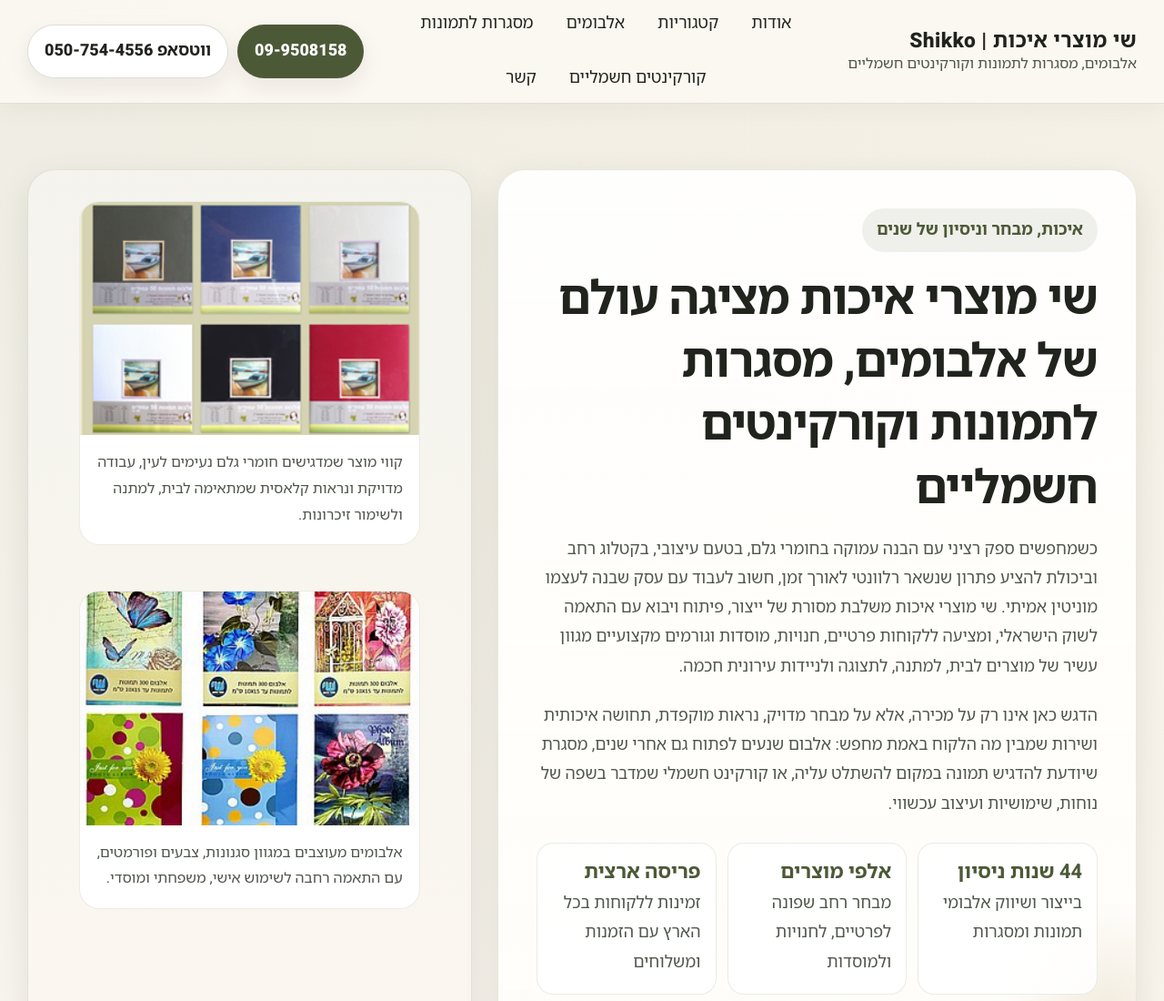
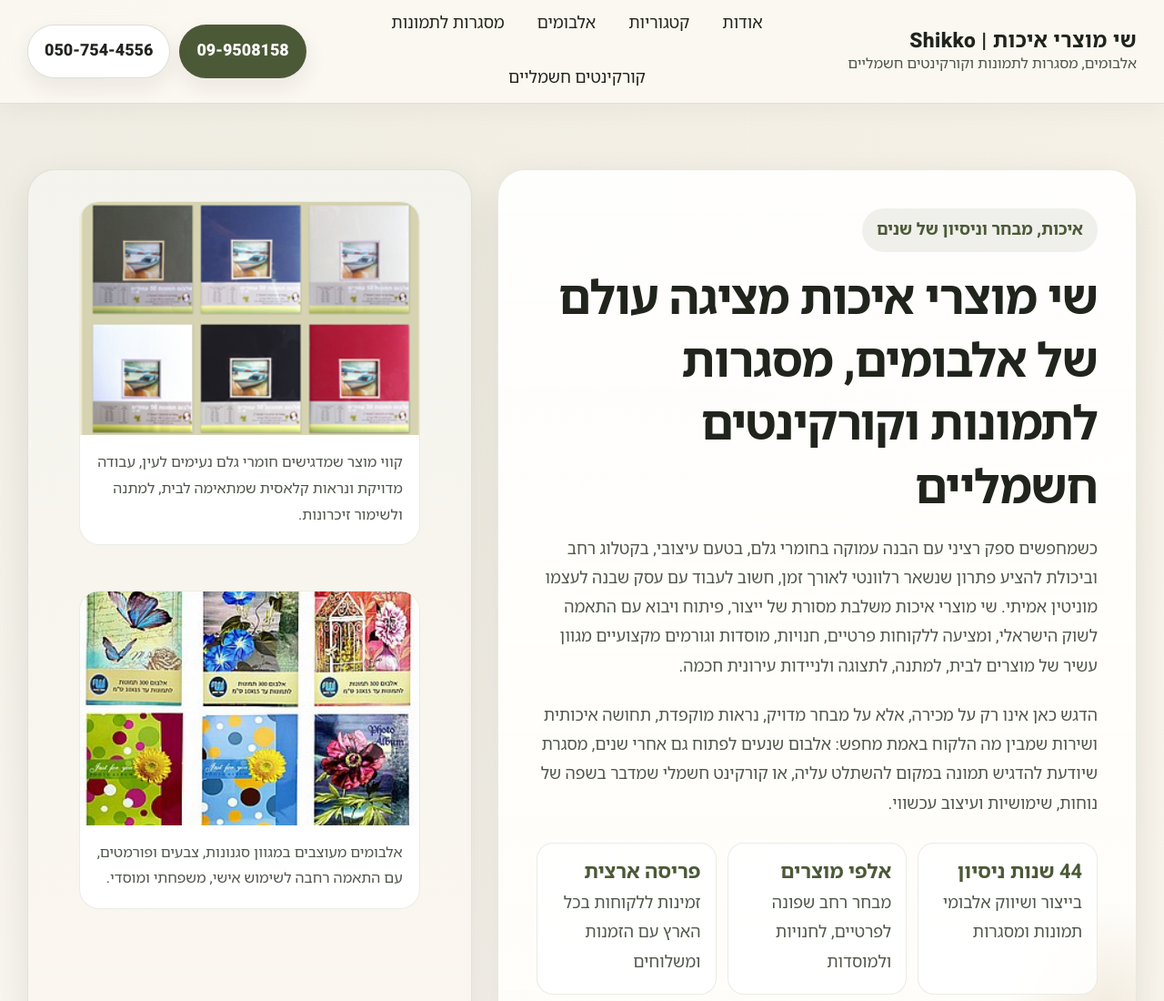
Before and after one commit to PrositesCoIl/shikko.com, a plain HTML site: page index.html in a window 1280 px wide. Shown: the top 1100 px of the page at 91% size. Drawn offline with Linux system fonts and the light colour scheme.

Commit message:
Update index.html

```diff
--- a/index.html
+++ b/index.html
@@ -811,14 +811,13 @@
             <li><a href="#albums" title="מעבר לחלק האלבומים">אלבומים</a></li>
             <li><a href="#frames" title="מעבר לחלק המסגרות לתמונות">מסגרות לתמונות</a></li>
             <li><a href="#scooters" title="מעבר לחלק הקורקינטים החשמליים">קורקינטים חשמליים</a></li>
-            <li><a href="#contact" title="מעבר לחלק הקשר">קשר</a></li>
           </ul>
         </nav>
       </div>
 
       <div class="header-contact" aria-label="דרכי התקשרות מהירות">
         <a class="action-btn call" href="tel:099508158" title="התקשרות לשי מוצרי איכות">09-9508158</a>
-        <a class="action-btn wa" href="https://wa.me/972507544556" target="_blank" rel="noopener" title="פתיחת שיחה בוואטסאפ עם שי מוצרי איכות">ווטסאפ 050-754-4556</a>
+        <a class="action-btn wa" href="https://wa.me/972507544556" target="_blank" rel="noopener" title="פתיחת שיחה בוואטסאפ עם שי מוצרי איכות">050-754-4556</a>
       </div>
     </div>
   </header>
```
